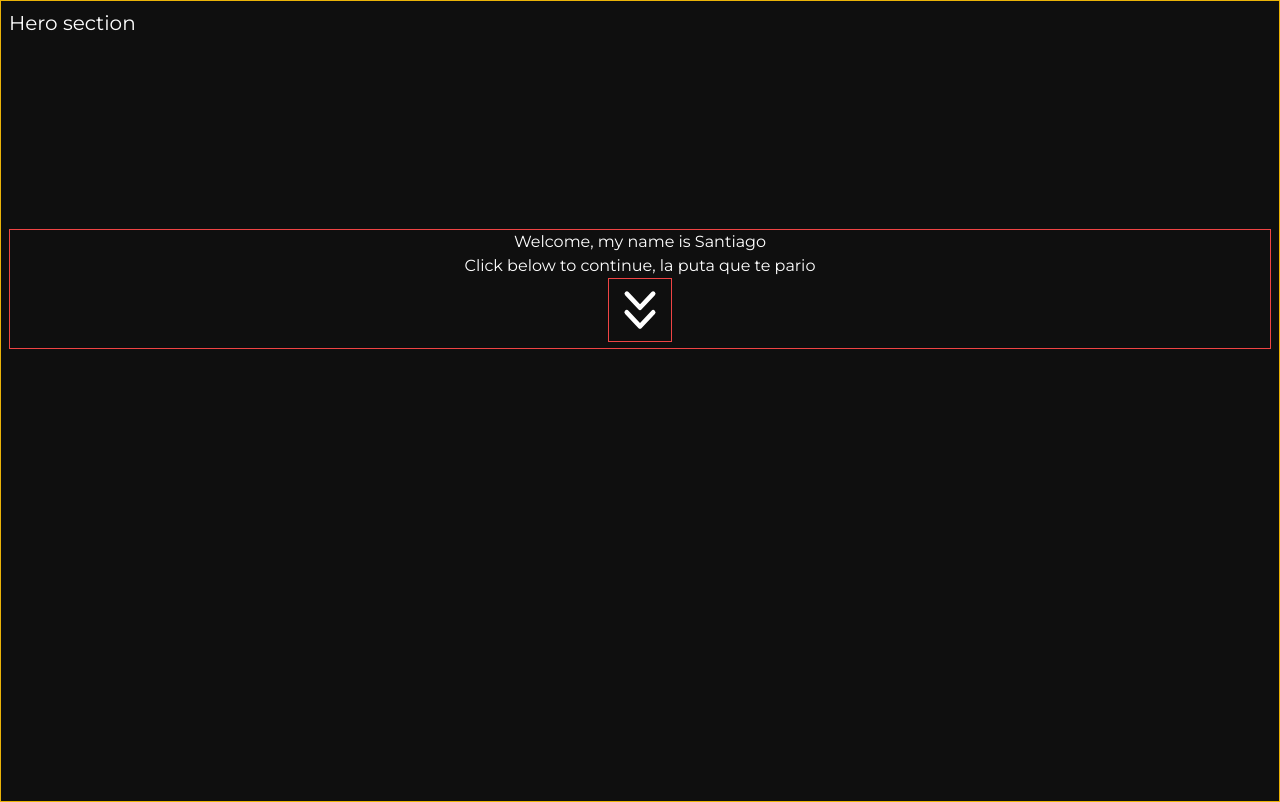
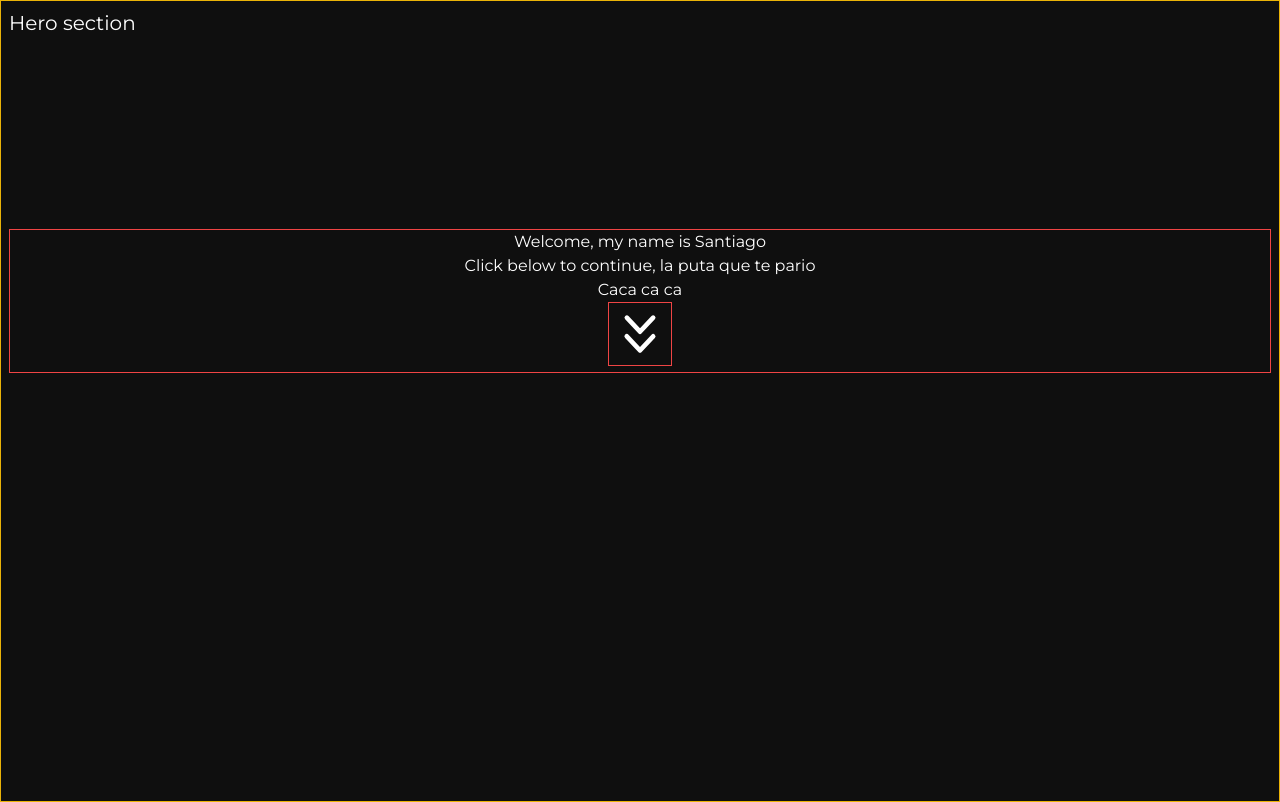
Before and after one commit to sjcrippa/portfolio_3.0, a Next.js app: page / in a window 1280 px wide. Built offline with nearby package versions, Linux system fonts and the light colour scheme.

Commit message:
nothing to see

```diff
--- a/src/app/page.tsx
+++ b/src/app/page.tsx
@@ -9,6 +9,7 @@ export default function Home() {
         <div className='block text-center border border-red-500 mt-48'>
           <h2>Welcome, my name is Santiago</h2>
           <h3>Click below to continue, la puta que te pario</h3>
+          <h4>Caca ca ca</h4>
           <Link href='/about'>
             <button className='w-16 border border-red-500'>
               <ChevronDoubleDownIcon className='text-light' />
```
